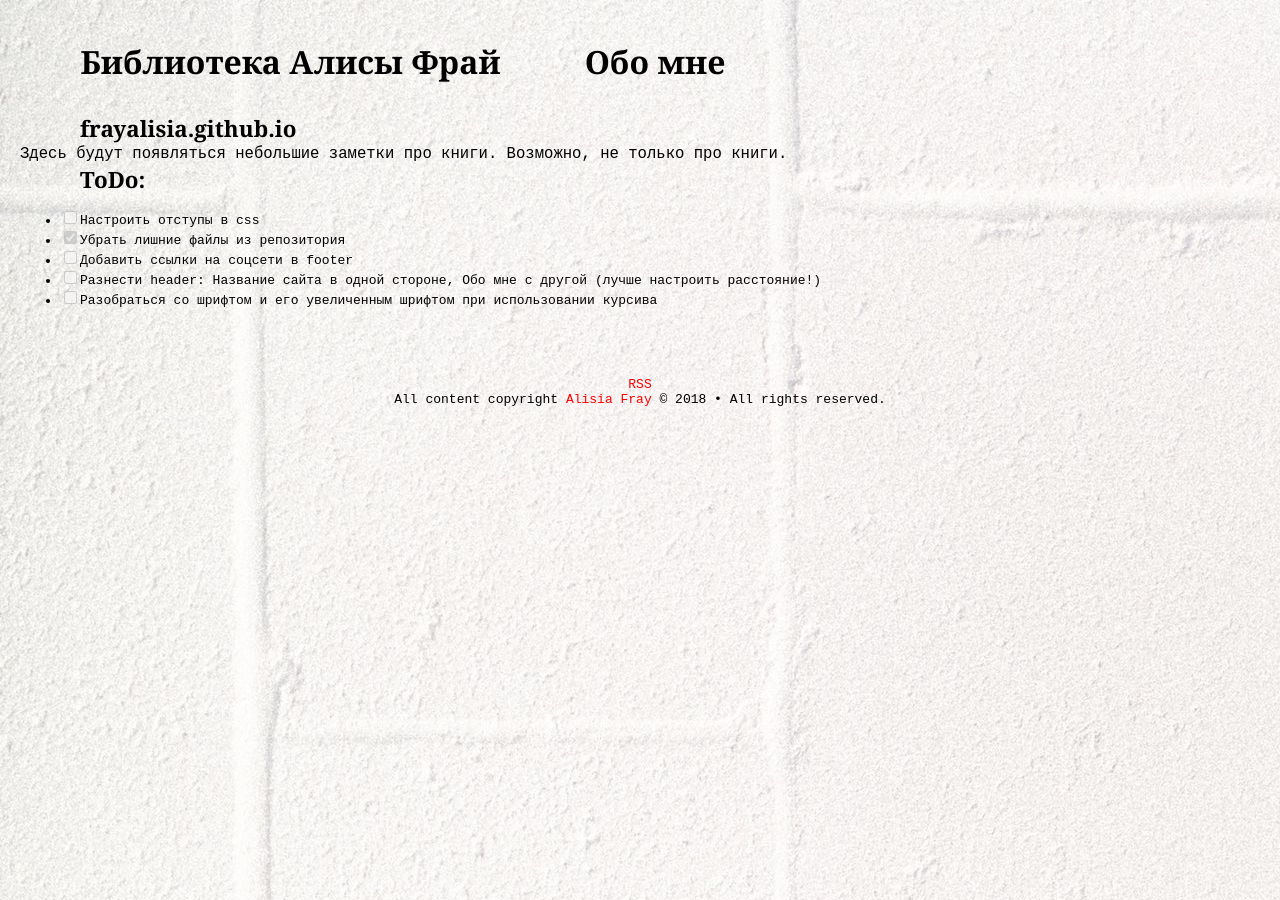
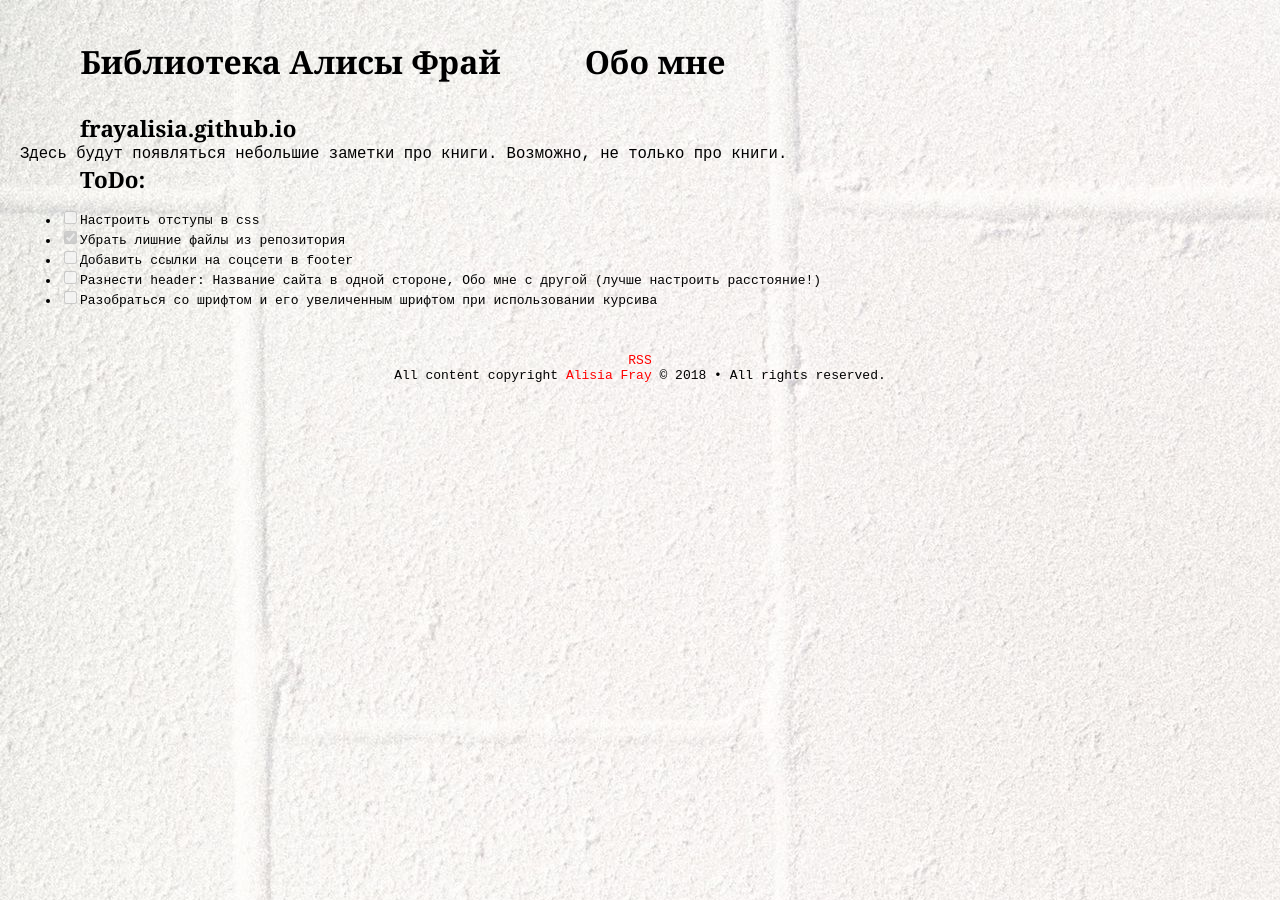
Before and after one commit to frayalisia/frayalisia.github.io, a Jekyll site: the page built from README.md, in a window 1280 px wide. Built offline with Jekyll 4.4.1, drawn with Linux system fonts in a browser that asks for light colours; our own code applies the rules of GitHub Pages for plain Markdown files.

Commit message:
Update main.scss

```diff
--- a/css/main.scss
+++ b/css/main.scss
@@ -190,7 +190,7 @@ nav ul li a {
 .footer {
   /*----- margin-top: 60px auto;
   margin-bottom: 30px;-----*/
-  margin-top: -8px;
-  padding: 4rem 3rem;
+  margin-top: 10px;
+  padding: 2rem 2rem;
   text-align: center;
 }
```
